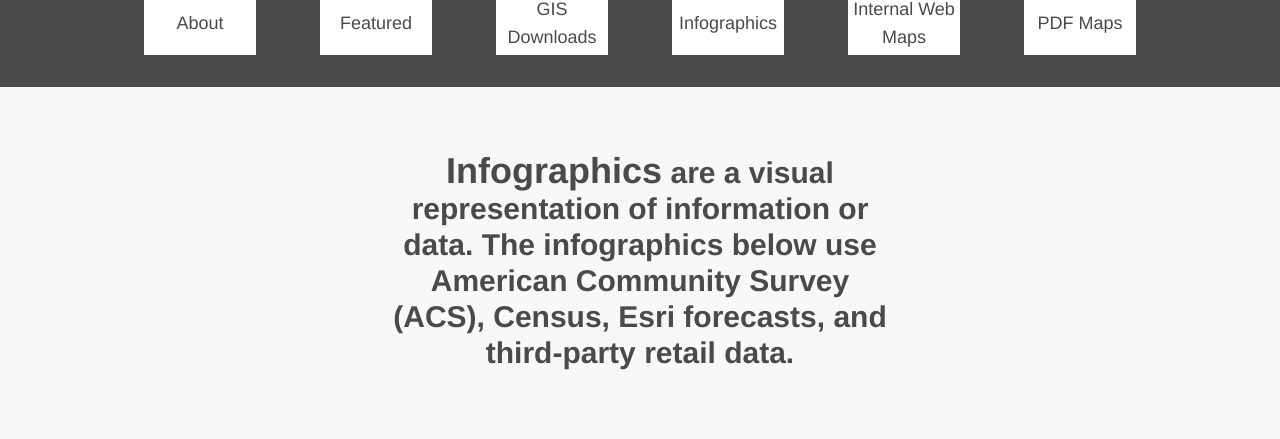
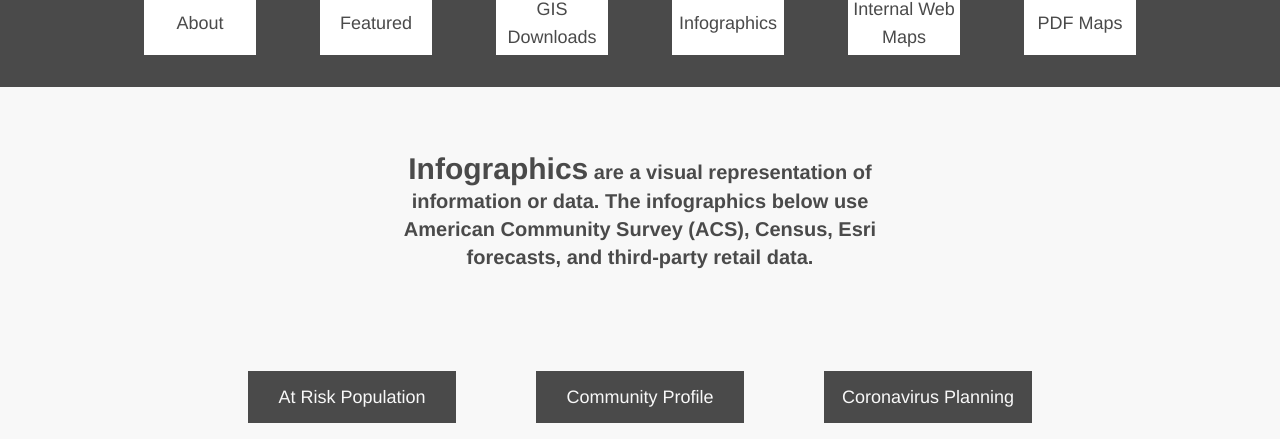
Before and after one commit to dwightlagrone1971/shermangis, a Vue app: page /#/infographics in a window 1280 px wide. Shown: the part 361-800 px from the top of the page. Built offline with nearby package versions, Linux system fonts and the light colour scheme.

Commit message:
Commit-072221-v4

```diff
--- a/src/components/Infographics.vue
+++ b/src/components/Infographics.vue
@@ -1,6 +1,6 @@
 <template>
   <div>
-    <h1 class=" pt-16 pb-10 text-3xl font-bold mr-96 ml-96" style="color: #4a4a4a"><span class="text-4xl">Infographics</span> are a visual representation of information or data. The infographics below use American Community Survey (ACS), Census, Esri forecasts, and third-party retail data.</h1>
+    <h1 class=" pt-16 pb-10 text-xl font-bold mr-96 ml-96" style="color: #4a4a4a"><span class="text-3xl">Infographics</span> are a visual representation of information or data. The infographics below use American Community Survey (ACS), Census, Esri forecasts, and third-party retail data.</h1>
     <div class="md:m-10 md:grid md:grid-cols-3 md:mr-52 md:ml-52">
       <div
         v-for="item in items"
```
